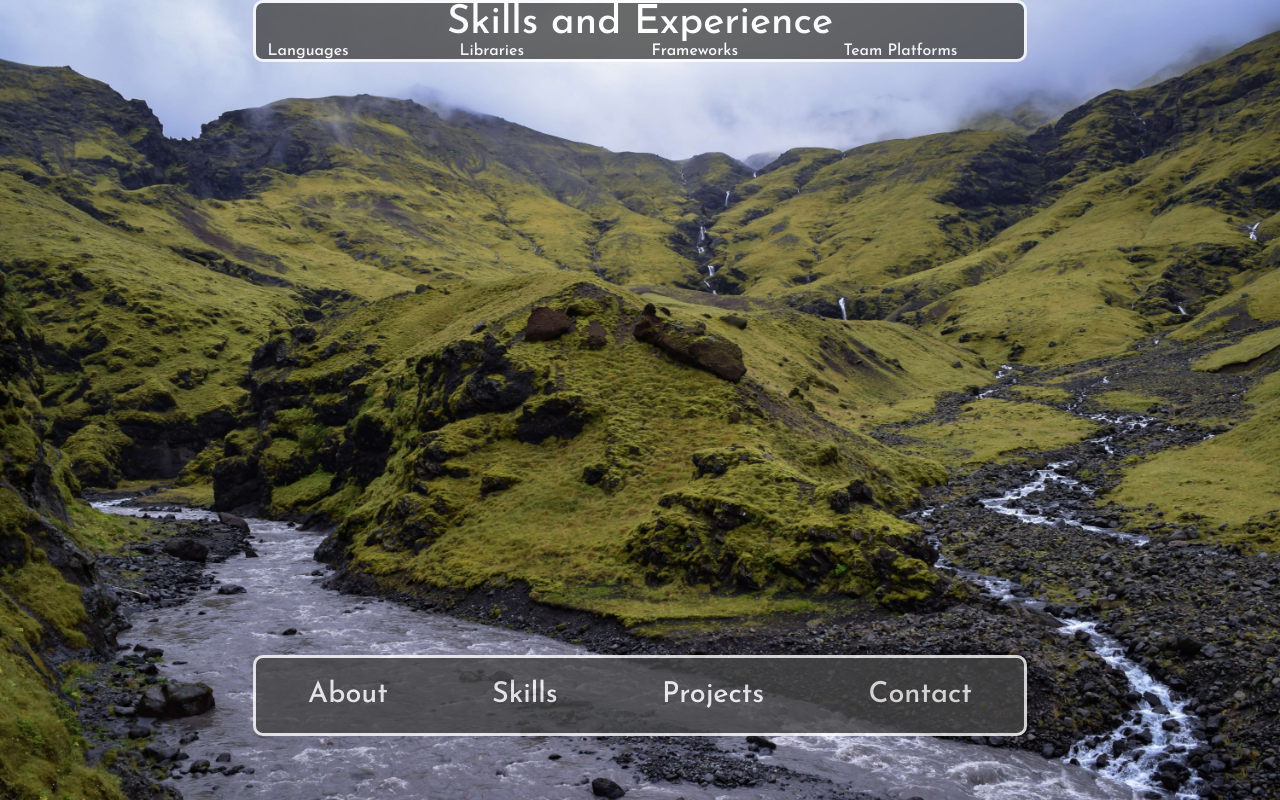
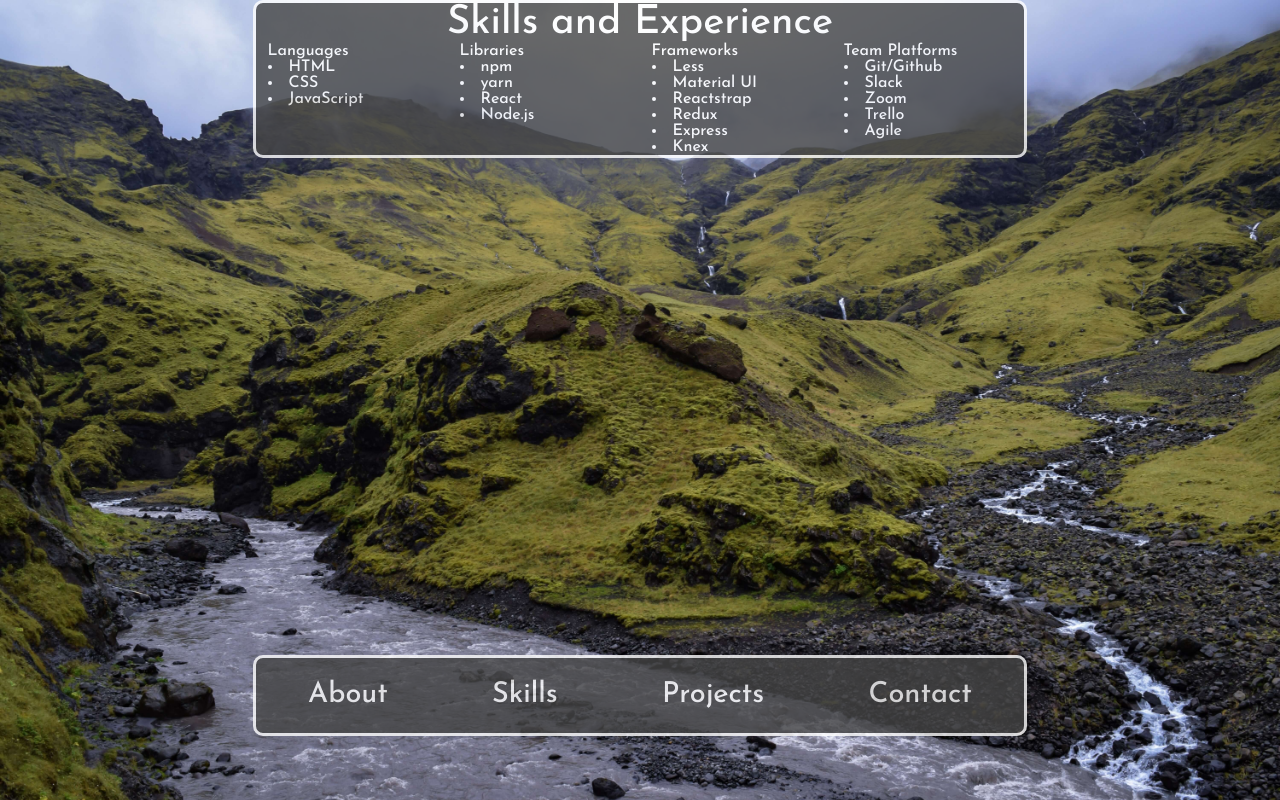
Before and after one commit to tsbarrett89/tb-portfolio, a React (Create React App) app: page /skills in a window 1280 px wide. Built offline with nearby package versions, Linux system fonts and the light colour scheme; the HTML template or start-up script is replaced by a standard one.

Commit message:
uls populated

```diff
--- a/src/components/SkillsPage.js
+++ b/src/components/SkillsPage.js
@@ -9,16 +9,34 @@ const SkillsPage = () => {
             <h2>Skills and Experience</h2>
             <ColumnsContainer>
                 <Column>
-                    <h4>Languages</h4>
+                    <ul>Languages</ul>
+                        <li>HTML</li>
+                        <li>CSS</li>
+                        <li>JavaScript</li>
                 </Column>
                 <Column>
-                    <h4>Libraries</h4>
+                    <ul>Libraries</ul>
+                        <li>npm</li>
+                        <li>yarn</li>
+                        <li>React</li>
+                        <li>Node.js</li>
                 </Column>
                 <Column>
-                    <h4>Frameworks</h4>
+                    <ul>Frameworks</ul>
+                        <li>Less</li>
+                        <li>Material UI</li>
+                        <li>Reactstrap</li>
+                        <li>Redux</li>
+                        <li>Express</li>
+                        <li>Knex</li>
                 </Column>
                 <Column>
-                    <h4>Team Platforms</h4>
+                    <ul>Team Platforms</ul>
+                        <li>Git/Github</li>
+                        <li>Slack</li>
+                        <li>Zoom</li>
+                        <li>Trello</li>
+                        <li>Agile</li>
                 </Column>
             </ColumnsContainer>
         </SkillsContainer>
```
